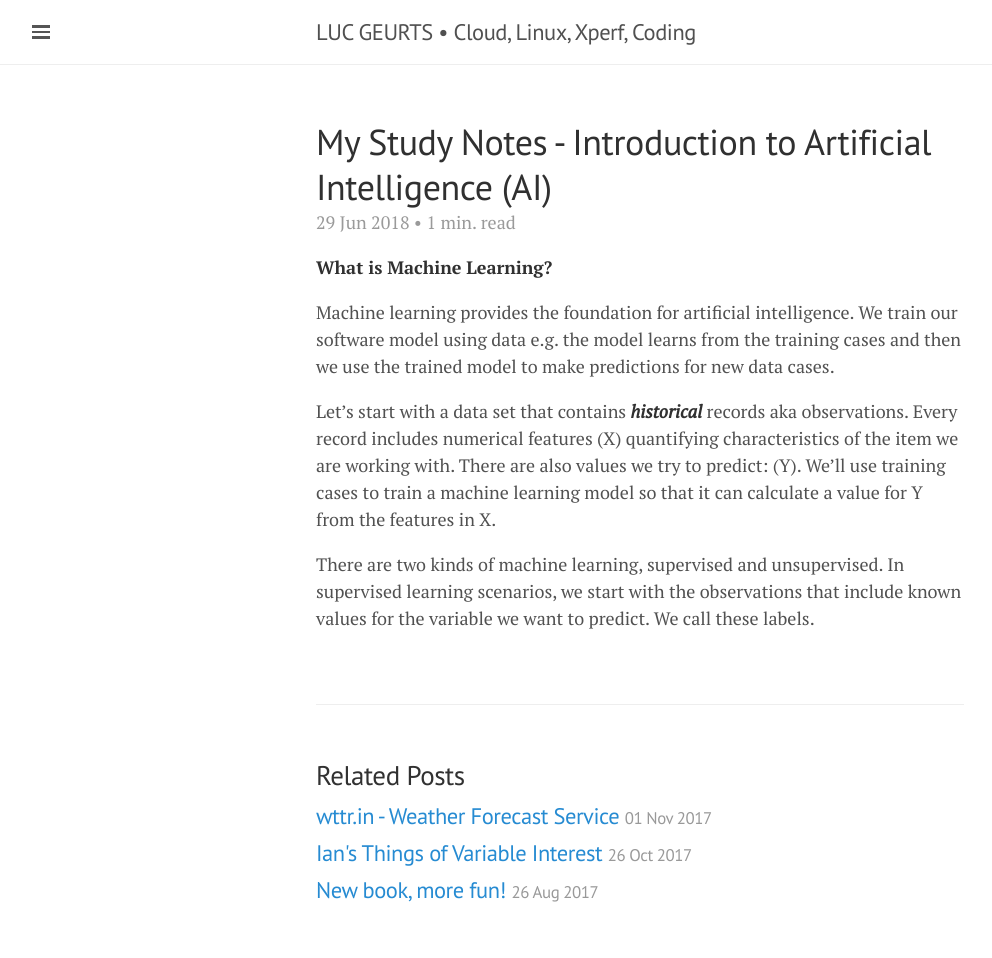
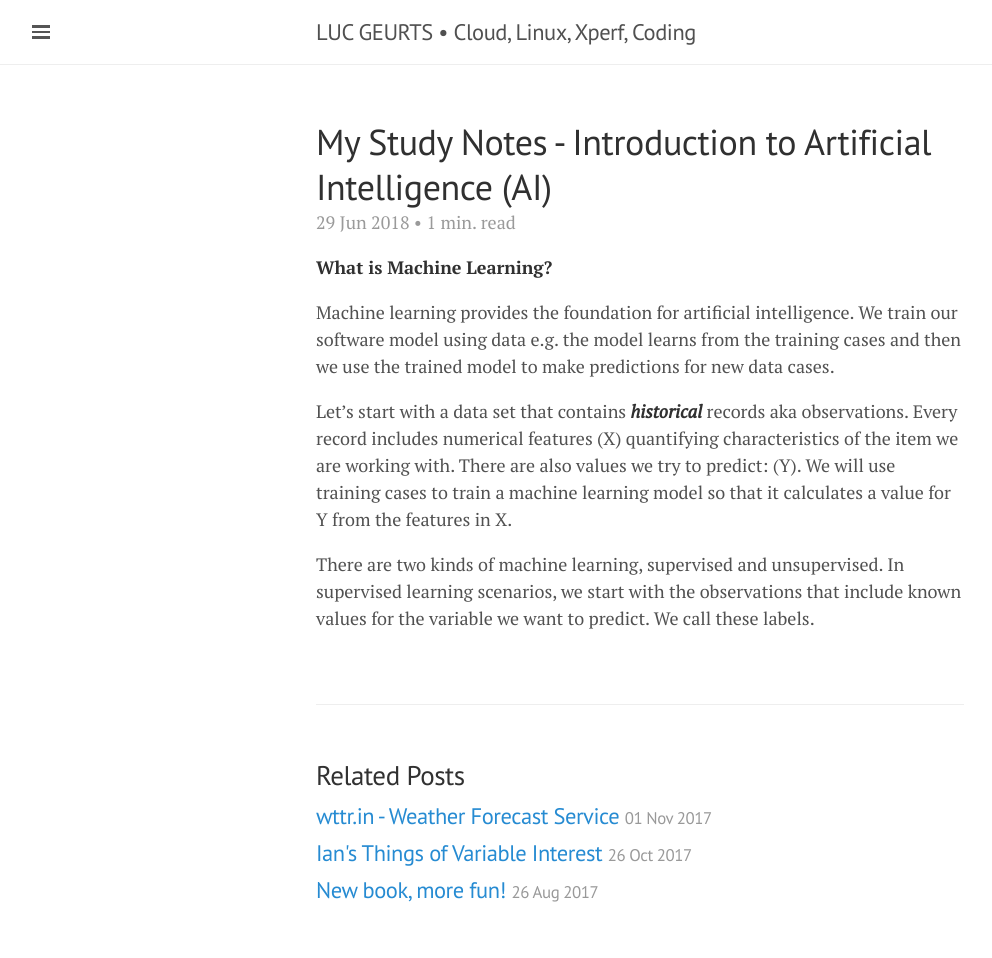
Before and after one commit to lgeurts/lgeurts.github.io, a Jekyll site: the page built from _posts/2018-06-29-introduction-to-artificial-intelligence.md, in a window 1280 px wide. Shown: the whole page, without its empty margins (0-992 px from the left). Built offline with Jekyll 4.4.1, drawn with Linux system fonts in a browser that asks for light colours; nearby versions of some CDN libraries; comment, search, counter and statistics services are not loaded.

Commit message:
Update 2018-06-29-introduction-to-artificial-intelligence.md

```diff
--- a/_posts/2018-06-29-introduction-to-artificial-intelligence.md
+++ b/_posts/2018-06-29-introduction-to-artificial-intelligence.md
@@ -12,6 +12,6 @@ tags: [ Artificial Intelligence ]
 Machine learning provides the foundation for artificial intelligence. We train our software model using data e.g. the model learns from the training cases and then we use the trained model to make predictions for new data cases.
 
 Let's start with a data set that contains ***historical*** records aka observations. Every record includes numerical features (X) quantifying characteristics of the item we are working with.
-There are also values we try to predict: (Y). We'll use training cases to train a machine learning model so that it can calculate a value for Y from the features in X.
+There are also values we try to predict: (Y). We will use training cases to train a machine learning model so that it calculates a value for Y from the features in X.
 
 There are two kinds of machine learning, supervised and unsupervised. In supervised learning scenarios, we start with the observations that include known values for the variable we want to predict. We call these labels.
```
